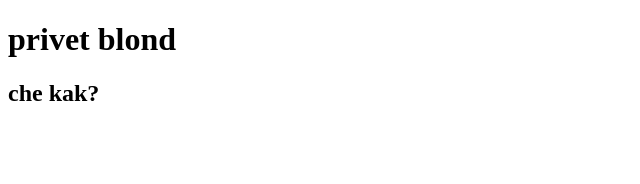
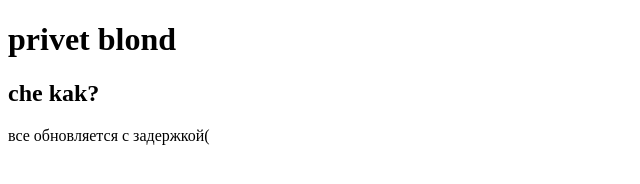
Before and after one commit to h3ys1n/h3ys1n.github.io, a plain HTML site: page index.html in a window 1280 px wide. Shown: the whole page, without its empty margins (0-640 px from the left). Drawn offline with Linux system fonts and the light colour scheme.

Commit message:
zaderzjhkaa

```diff
--- a/index.html
+++ b/index.html
@@ -9,5 +9,6 @@
 <body>
     <h1>privet blond</h1>
     <h2>che kak?</h2>
+    <p>все обновляется с задержкой(</p>
 </body>
 </html>
```
